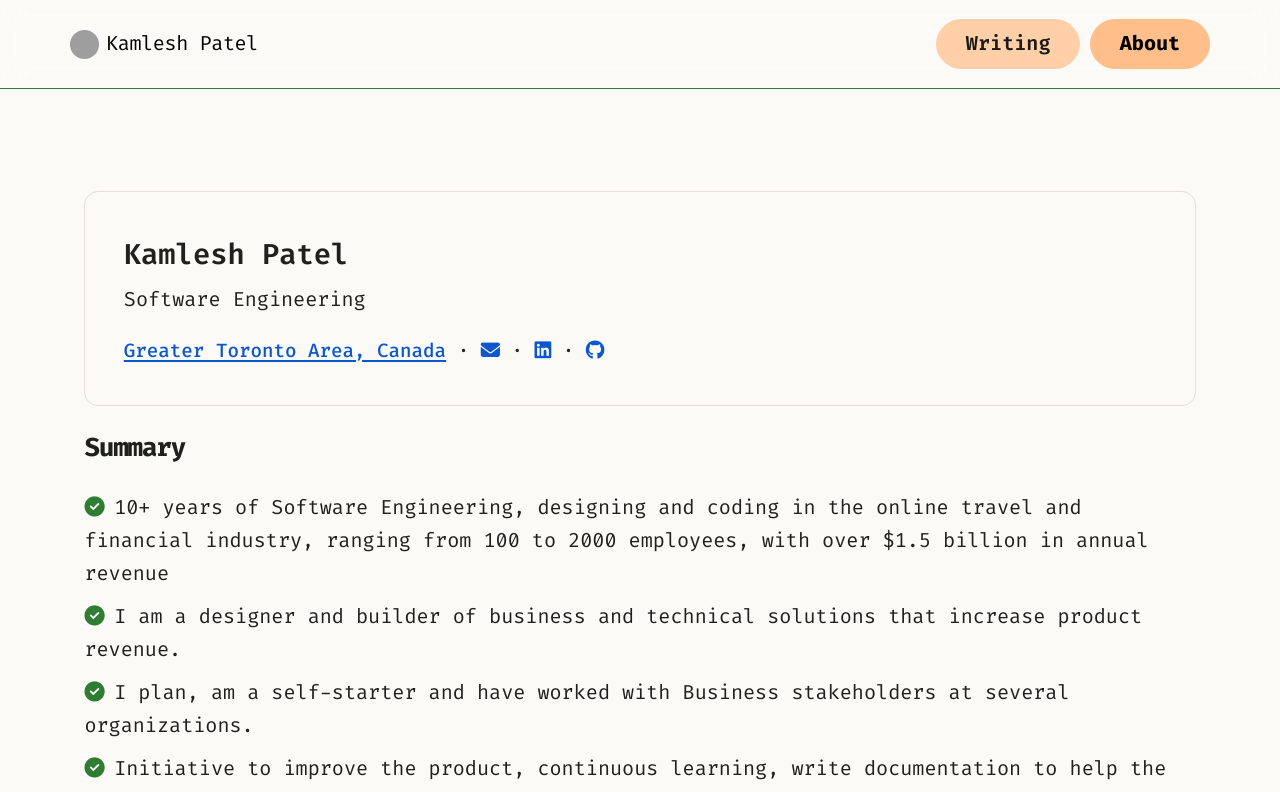
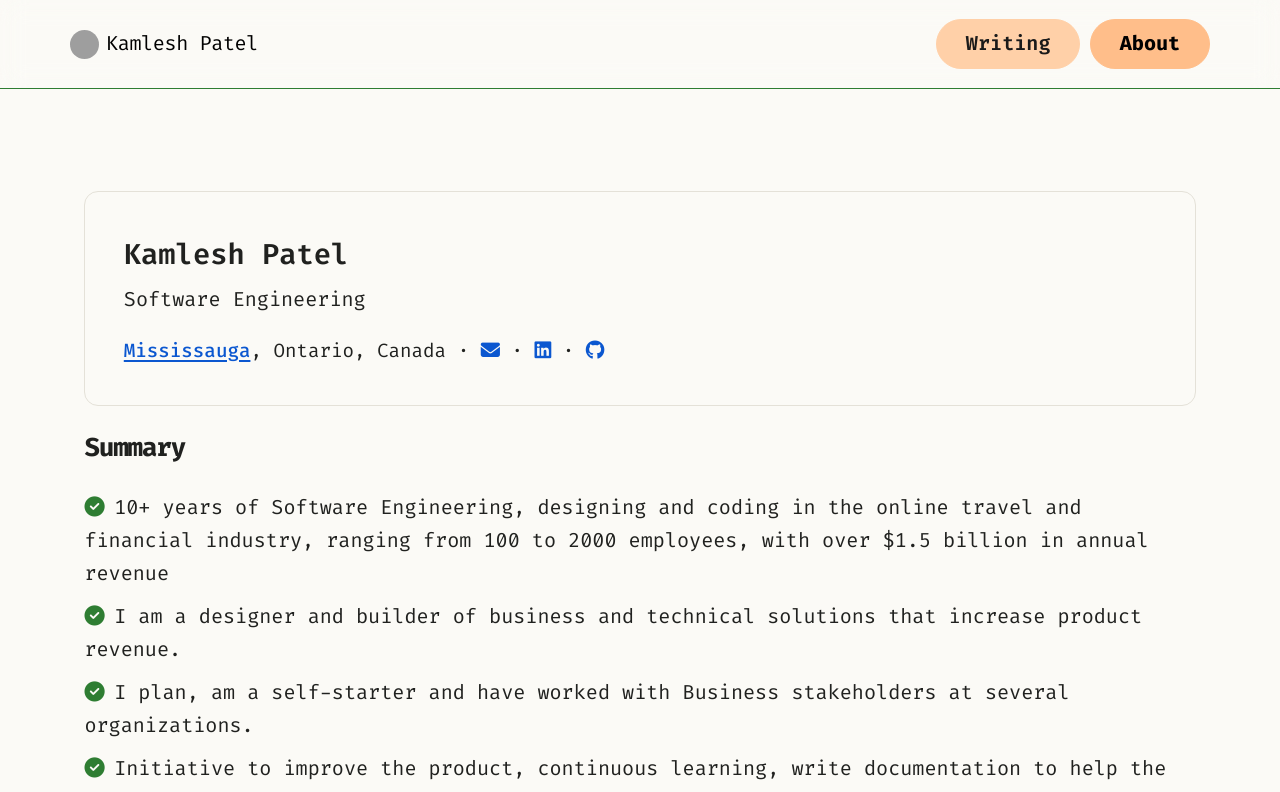
Before and after one commit to kamlesh1808/kamlesh1808, a Nuxt app: page /about in a window 1280 px wide. Shown: the top 792 px of the page. Built offline with nearby package versions, Linux system fonts and the light colour scheme; grey boxes are pictures that could not be loaded.

Commit message:
docs(about): education CPA link + Mississauga location

```diff
--- a/app/pages/about.vue
+++ b/app/pages/about.vue
@@ -9,7 +9,7 @@
                 <div class="profile-card">
                   <p class="mb-1 fw-semibold profile-name">Kamlesh Patel</p>
                   <p class="mb-3 profile-subtitle">Software Engineering</p>
-                            <p class="resume-contact mb-0"><a href="https://maps.google.com/?q=Greater+Toronto+Area,+Canada" target="_blank" rel="noreferrer">Greater Toronto Area, Canada</a> <span aria-hidden="true">·</span> <a href="mailto:kamlesh.patel18@gmail.com" aria-label="Email"><i class="fa-solid fa-envelope" aria-hidden="true"></i></a> <span aria-hidden="true">·</span> <a href="https://www.linkedin.com/in/kamlesh18/" target="_blank" rel="noreferrer" aria-label="LinkedIn"><i class="fa-brands fa-linkedin" aria-hidden="true"></i></a> <span aria-hidden="true">·</span> <a href="https://github.com/kamlesh1808" target="_blank" rel="noreferrer" aria-label="GitHub"><i class="fa-brands fa-github" aria-hidden="true"></i></a></p>
+                            <p class="resume-contact mb-0"><a href="https://maps.app.goo.gl/7Ljs1QJ5Kuqw4zFdA" target="_blank" rel="noreferrer">Mississauga</a>, Ontario, Canada <span aria-hidden="true">·</span> <a href="mailto:kamlesh.patel18@gmail.com" aria-label="Email"><i class="fa-solid fa-envelope" aria-hidden="true"></i></a> <span aria-hidden="true">·</span> <a href="https://www.linkedin.com/in/kamlesh18/" target="_blank" rel="noreferrer" aria-label="LinkedIn"><i class="fa-brands fa-linkedin" aria-hidden="true"></i></a> <span aria-hidden="true">·</span> <a href="https://github.com/kamlesh1808" target="_blank" rel="noreferrer" aria-label="GitHub"><i class="fa-brands fa-github" aria-hidden="true"></i></a></p>
 
                 </div>
               </div>
@@ -107,7 +107,7 @@
         <section class="mt-5">
           <h2>Education</h2>
           <div class="timeline-item">
-            <p>Software Engineering Diploma, 3 years — Toronto, ON, Canada</p>
+            <p>Software Engineering - <a href="https://www.senecapolytechnic.ca/programs/fulltime/CPA.html" target="_blank" rel="noreferrer" class="employer-link">CPA Diploma</a>, 3 years | Seneca Polytechnic | Toronto, ON, Canada</p>
           </div>
         </section>
 
```
